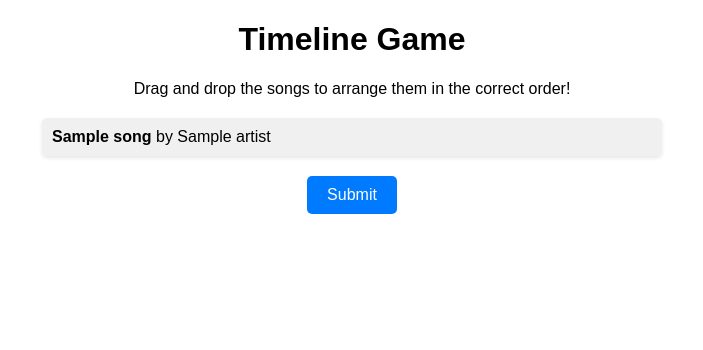
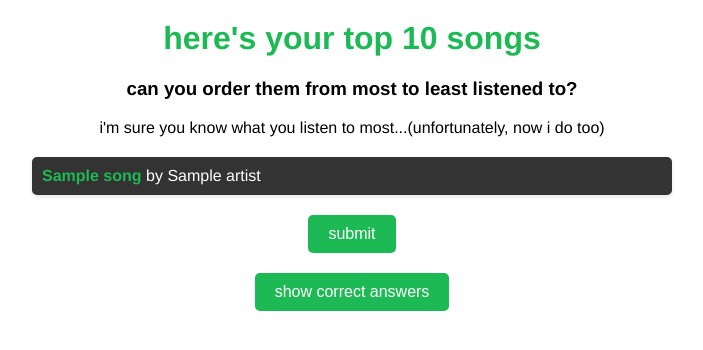
Before and after one commit to anushak016/SpotifyWrapped, a Django app: template game/templates/game/timeline_game.html in a window 1280 px wide. Shown: the top 350 px of the page, without its empty margins (288-991 px from the left). Run offline with Django 5.2, Linux system fonts and the light colour scheme; the template is opened without the code that fills it: most values are stand-ins (such as "Sample title", 1, 10 or a date in 2020).

Commit message:
pls work

```diff
--- a/game/templates/game/timeline_game.html
+++ b/game/templates/game/timeline_game.html
@@ -3,40 +3,48 @@
 <head>
     <meta charset="UTF-8">
     <meta name="viewport" content="width=device-width, initial-scale=1.0">
-    <title>Timeline Game</title>
     <script src="https://cdn.jsdelivr.net/npm/sortablejs@latest/Sortable.min.js"></script>
     <style>
         body {
-            font-family: Arial, sans-serif;
-            margin: 20px;
+            font-family: "Helvetica Neue", Arial, sans-serif;
+            margin: 0;
+            padding: 0;
+            background-color: white;
+            color: black;
+            text-align: center;
         }
         h1 {
-            text-align: center;
+            margin-top: 20px;
+            color: #1db954;
         }
         p {
-            text-align: center;
+            margin-bottom: 20px;
         }
         .song-list {
             list-style: none;
             padding: 0;
             margin: 20px auto;
             width: 50%;
+            text-align: left;
+            position: relative;
         }
         .song {
             padding: 10px;
             margin: 5px 0;
-            background-color: #f0f0f0;
+            background-color: #333;
             border-radius: 5px;
-            cursor: move;
+            cursor: pointer;
             box-shadow: 0 2px 4px rgba(0, 0, 0, 0.1);
-            transition: background-color 0.2s ease;
+            transition: transform 1.5s ease, background-color 1.5s ease;
+        }
+        .song strong {
+            color: #1db954;
+        }
+        .song span {
+            color: #fff;
         }
         .song:hover {
-            background-color: #e0e0e0;
-        }
-        .sortable-ghost {
-            background-color: #007bff !important;
-            color: #fff !important;
+            background-color: #444;
         }
         button {
             display: block;
@@ -44,13 +52,13 @@
             padding: 10px 20px;
             font-size: 16px;
             color: #fff;
-            background-color: #007bff;
+            background-color: #1db954;
             border: none;
             border-radius: 5px;
             cursor: pointer;
         }
         button:hover {
-            background-color: #0056b3;
+            background-color: #1aa34a;
         }
         @media (max-width: 768px) {
             .song-list {
@@ -58,10 +66,12 @@
             }
         }
     </style>
+    <title>here's your top 10 songs</title>
 </head>
 <body>
-    <h1>Timeline Game</h1>
-    <p>Drag and drop the songs to arrange them in the correct order!</p>
+    <h1>here's your top 10 songs</h1>
+    <h3>can you order them from most to least listened to?</h3>
+    <p>i'm sure you know what you listen to most...(unfortunately, now i do too)</p>
 
     <!-- Form for submitting the timeline -->
     <form id="timeline-form" method="POST" action="{% url 'submit_timeline' %}">
@@ -69,31 +79,37 @@
         <ul id="song-list" class="song-list">
             {% for song in tracks %}
                 <li class="song" data-id="{{ song.id }}">
-                    <strong>{{ song.title }}</strong> by {{ song.artist }}
+                    <strong>{{ song.title }}</strong> <span>by {{ song.artist }}</span>
                 </li>
             {% endfor %}
         </ul>
         <input type="hidden" name="track_order" id="song-order">
-        <button type="submit">Submit</button>
+        <button type="submit">submit</button>
     </form>
 
+    <button id="show-correct-button">show correct answers</button>
+
     <script>
-        // Enable drag-and-drop functionality
+        // drag-and-drop
         const sortable = new Sortable(document.getElementById('song-list'), {
             animation: 150,
             onEnd: () => {
-                // Capture the updated song order
                 const order = Array.from(document.querySelectorAll('.song')).map(song => song.dataset.id);
                 document.getElementById('song-order').value = JSON.stringify(order);
             }
         });
 
-        // Handle form submission with AJAX
+        // form submission w/ AJAX
         document.getElementById('timeline-form').addEventListener('submit', function (event) {
             event.preventDefault();
 
-            const songOrder = document.getElementById('song-order').value; // JSON string of song order
-            const csrfToken = document.querySelector('input[name=csrfmiddlewaretoken]').value; // CSRF token
+            const songOrder = document.getElementById('song-order').value;
+            if (!songOrder || songOrder === "[]") {
+                alert("please at least try first...");
+                return;
+            }
+
+            const csrfToken = document.querySelector('input[name=csrfmiddlewaretoken]').value;
 
             fetch(this.action, {
                 method: 'POST',
@@ -101,67 +117,66 @@
                     'Content-Type': 'application/json',
                     'X-CSRFToken': csrfToken
                 },
-                body: JSON.stringify({ track_order: JSON.parse(songOrder) }) // Parse and send the song order
+                body: JSON.stringify({ track_order: JSON.parse(songOrder) })
             })
             .then(response => response.json())
             .then(data => {
                 if (data.error) {
-                    alert(`Error: ${data.error}`);
+                    alert(`error: ${data.error}`);
                 } else {
-                    // Display the score
-                    alert(`You scored ${data.score}/${data.total}!`);
+                    let responseMessage;
 
-                    // Show the correct order
-                    const correctOrderList = document.createElement('ul');
-                    correctOrderList.style.marginTop = '20px';
-                    correctOrderList.style.listStyle = 'none';
-                    correctOrderList.style.padding = '0';
-                    correctOrderList.style.textAlign = 'center';
+                    if (data.score >= 1 && data.score <= 3) {
+                        responseMessage = `did you bump your head recently? you only got ${data.score} right.`;
+                        alert(responseMessage);
+                    } else if (data.score >= 4 && data.score <= 6) {
+                        responseMessage = `pretty mid, you got ${data.score} right.`;
+                        alert(responseMessage);
+                    } else if (data.score >= 7 && data.score <= 9) {
+                        responseMessage = `yay!!! you really do know yourself, you got ${data.score} right.`;
+                        alert(responseMessage);
+                    } else if (data.score === 10) {
+                        // Avoid duplicate messages
+                        if (confirm("great job! want to try the popularity challenge?")) {
+                            window.location.href = "{% url 'popularity_challenge' %}";
+                        } else {
+                            alert("aww, maybe next time!");
+                        }
+                        return; // no further message
+                    } else {
+                        responseMessage = `something seems off... you got ${data.score} right.`;
+                        alert(responseMessage);
+                    }
 
-                    data.correct_order.forEach(trackId => {
-                        const track = [...document.querySelectorAll('.song')].find(song => song.dataset.id === trackId);
-                        if (track) {
-                            const listItem = document.createElement('li');
-                            listItem.innerText = track.textContent;
-                            listItem.style.padding = '10px';
-                            listItem.style.backgroundColor = '#d4edda';
-                            listItem.style.margin = '5px 0';
-                            listItem.style.borderRadius = '5px';
-
-                            correctOrderList.appendChild(listItem);
-                        }
-                    });
-
-                    const feedback = document.createElement('p');
-                    feedback.innerText = "Here is the correct order!";
-                    feedback.style.textAlign = 'center';
-                    feedback.style.fontWeight = 'bold';
-                    feedback.style.marginTop = '20px';
-
-                    document.body.appendChild(feedback);
-                    document.body.appendChild(correctOrderList);
-
-                    // Add a replay button
-                    const replayButton = document.createElement('button');
-                    replayButton.innerText = 'Play Again';
-                    replayButton.style.display = 'block';
-                    replayButton.style.margin = '20px auto';
-                    replayButton.style.padding = '10px 20px';
-                    replayButton.style.fontSize = '16px';
-                    replayButton.style.color = '#fff';
-                    replayButton.style.backgroundColor = '#28a745';
-                    replayButton.style.border = 'none';
-                    replayButton.style.borderRadius = '5px';
-                    replayButton.style.cursor = 'pointer';
-
-                    replayButton.onclick = () => window.location.reload();
-                    document.body.appendChild(replayButton);
+                    // save correct order in session
+                    sessionStorage.setItem("correctOrder", JSON.stringify(data.correct_order));
                 }
             })
             .catch(error => {
-                console.error('Error:', error);
-                alert('Something went wrong. Please try again.');
+                console.error('error:', error);
+                alert('something went wrong! please try again, if you dare.');
             });
+        });
+
+        // show right answers
+        document.getElementById('show-correct-button').addEventListener('click', () => {
+            const correctOrder = JSON.parse(sessionStorage.getItem("correctOrder"));
+
+            if (correctOrder && correctOrder.length > 0) {
+                const songList = document.getElementById('song-list');
+                const songs = Array.from(songList.children);
+
+                correctOrder.forEach(trackId => {
+                    const trackElement = songs.find(song => song.dataset.id === trackId);
+                    if (trackElement) {
+                        songList.appendChild(trackElement);
+                    }
+                });
+
+            alert('as you wish! the songs are now in the right order.');
+            } else {
+                alert("please at least try first...");
+            }
         });
     </script>
 </body>
--- a/game/urls.py
+++ b/game/urls.py
@@ -4,6 +4,8 @@ from . import views
 urlpatterns = [
     path("spotify/login/", views.spotify_login, name="spotify_login"),  # Login route
     path("spotify/redirect/", views.spotify_callback, name="spotify_callback"),  # Redirect route
-    path("timeline-game/", views.timeline_game, name="timeline_game"),  # Game route
+    path("timeline-game/", views.timeline_game, name="timeline_game"),  # Timeline game route
     path("submit-timeline/", views.submit_timeline, name="submit_timeline"),  # Submit timeline route
+    path("popularity-challenge/", views.popularity_challenge, name="popularity_challenge"),  # Popularity challenge route
+    path("submit-popularity-challenge/", views.submit_popularity_challenge, name="submit_popularity_challenge"),  # Submit popularity challenge route
 ]
```
Also changed, not shown: game/templates/game/popularity_challenge.html (added, +145 -0 lines), game/views.py (+55 -5 lines), db.sqlite3.
